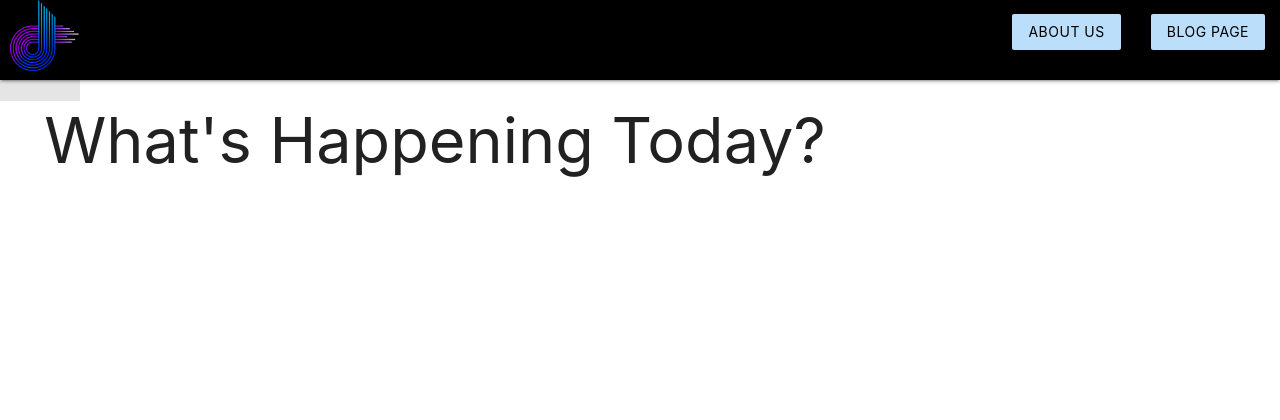
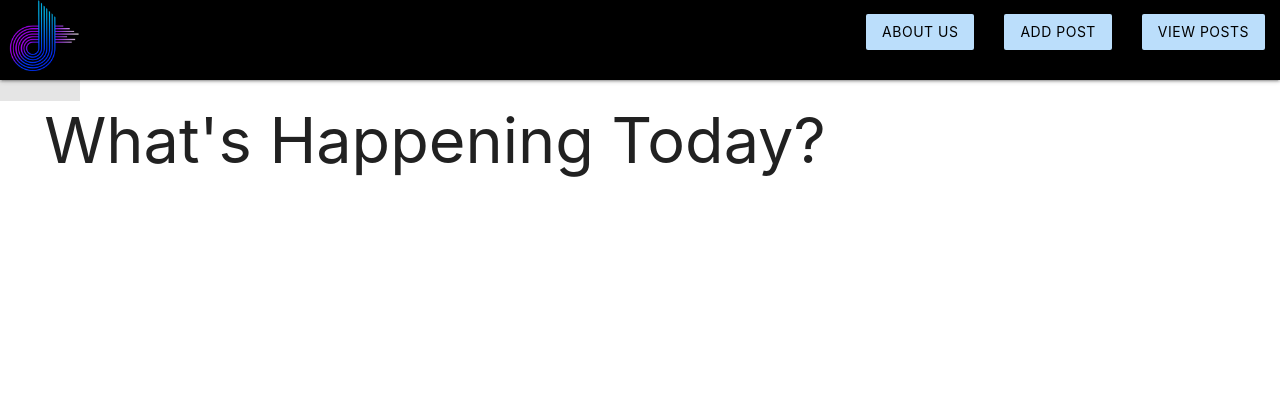
Before and after one commit to polina-g/tech-talk-v2, a Django app: page /blogs/ in a window 1280 px wide. Shown: the top 420 px of the page. Run offline with Django 3.2, Linux system fonts and the light colour scheme; the visitor is signed in with stand-in values (Sample User, id 1); data that the repository does not hold is empty.

Commit message:
adds new blog post form. tested

```diff
--- a/blog/models.py
+++ b/blog/models.py
@@ -1,18 +1,22 @@
 from django.db import models
 from django.contrib.auth.models import User
 from django.db.models.deletion import CASCADE
+from django.urls import reverse
 
 
 class BlogEntry(models.Model):
     title = models.CharField(max_length=200)
     blog_text = models.TextField()
-    date_posted = models.DateField()
+    date_posted = models.DateField(auto_now_add=True)
     image_url = models.CharField(max_length=255)
     likes = models.IntegerField(default=0)
     user = models.ForeignKey(User, on_delete=CASCADE)
 
     def __str__(self):
         return f'{self.title}'
+
+    def get_absolute_url(self):
+        return reverse('blog_urls:index')
 
 class Comment(models.Model):
     comment_text = models.TextField()
--- a/blog/templates/base.html
+++ b/blog/templates/base.html
@@ -31,7 +31,8 @@
                 <ul class="right">
                     <li><a href="{% url 'blog_urls:about' %}" class="btn blue lighten-4 black-text">About Us</a></li>
                     {% if user.is_authenticated %}
-                        <li><a href="{% url 'blog_urls:index' %}" class="btn blue lighten-4 black-text">Blog Page</a></li>
+                        <li><a href="{% url 'blog_urls:blog_create' %}" class="btn blue lighten-4 black-text">Add Post</a></li>
+                        <li><a href="{% url 'blog_urls:index' %}" class="btn blue lighten-4 black-text">View Posts</a></li>
                     {% else %}
                         <li><a href="{% url 'members_urls:login' %}" class="btn blue lighten-4 black-text">Login</a></li>
                     {% endif %}
--- a/blog/views.py
+++ b/blog/views.py
@@ -20,7 +20,7 @@ class BlogIndex(ListView):
 
 class BlogCreate(CreateView):
     model = BlogEntry
-    fields = ('title', 'blog_text', 'img_url')
+    fields = ('title', 'blog_text', 'image_url')
     def form_valid(self, form):
         form.instance.user = self.request.user
         return super().form_valid(form)
```
Also changed, not shown: blog/templates/blog/blogentry_form.html (added, +13 -0 lines), blog/migrations/0003_alter_blogentry_date_posted.py (added).
